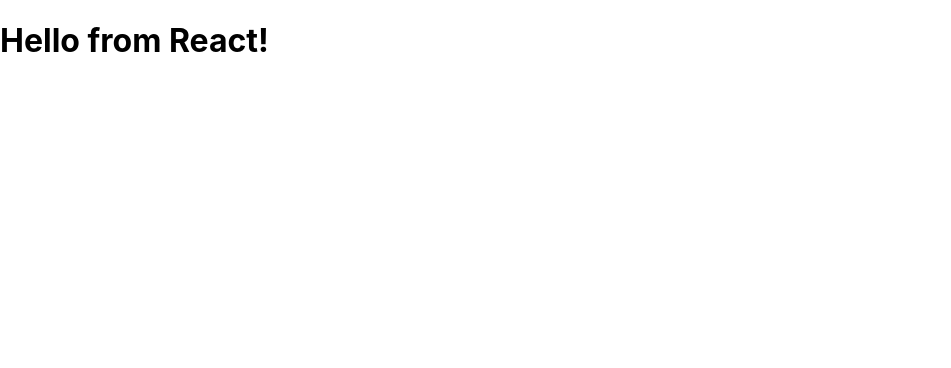
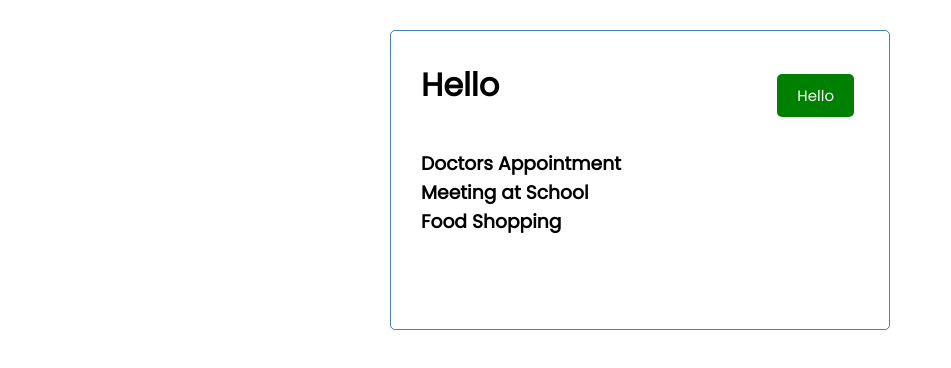
Before and after one commit to kamilsamaj/react-task-tracker, a React (Create React App) app: page / in a window 1280 px wide. Shown: the top 368 px of the page, without its empty margins (0-951 px from the left). Built offline with nearby package versions, Linux system fonts and the light colour scheme.

Commit message:
add button and tasks components

```diff
--- a/src/App.tsx
+++ b/src/App.tsx
@@ -1,9 +1,13 @@
 import React from "react";
+import Tasks from "./components/Tasks";
+
+import Header from "./components/Header";
 
 function App() {
   return (
-    <div className="App">
-      <h1>Hello from React!</h1>
+    <div className="container">
+      <Header title="Hello" />
+      <Tasks />
     </div>
   );
 }
--- /dev/null
+++ b/src/components/Button.tsx
@@ -0,0 +1,27 @@
+import React from "react";
+
+const Button = ({
+  color,
+  text,
+  onClick,
+}: {
+  color: string;
+  text: string;
+  onClick: (ev: any) => void;
+}) => {
+  return (
+    <button
+      onClick={onClick}
+      style={{ backgroundColor: color }}
+      className="btn"
+    >
+      {text}
+    </button>
+  );
+};
+
+Button.defaultProps = {
+  color: "steelblue",
+};
+
+export default Button;
--- /dev/null
+++ b/src/components/Header.tsx
@@ -0,0 +1,22 @@
+import React from "react";
+import Button from "./Button";
+
+const Header = ({ title }: { title: string }) => {
+  const onClick = (ev: any) => {
+    console.log(ev);
+    console.log("click");
+  };
+
+  return (
+    <header className="header">
+      <h1 className="header">{title}</h1>
+      <Button color="green" text="Hello" onClick={onClick} />
+    </header>
+  );
+};
+
+Header.defaultProps = {
+  title: "Default Title",
+};
+
+export default Header;
--- /dev/null
+++ b/src/components/Tasks.tsx
@@ -0,0 +1,34 @@
+import React from "react";
+
+const tasks = [
+  {
+    id: 1,
+    text: "Doctors Appointment",
+    day: "Feb 5th at 2:30pm",
+    reminder: true,
+  },
+  {
+    id: 2,
+    text: "Meeting at School",
+    day: "Feb 6th at 1:30pm",
+    reminder: true,
+  },
+  {
+    id: 3,
+    text: "Food Shopping",
+    day: "Feb 5th at 2:30pm",
+    reminder: false,
+  },
+];
+
+const Tasks = () => {
+  return (
+    <>
+      {tasks.map((task) => (
+        <h3 key={task.id}>{task.text}</h3>
+      ))}
+    </>
+  );
+};
+
+export default Tasks;
--- a/src/index.css
+++ b/src/index.css
@@ -1,13 +1,112 @@
-body {
-  margin: 0;
-  font-family: -apple-system, BlinkMacSystemFont, 'Segoe UI', 'Roboto', 'Oxygen',
-    'Ubuntu', 'Cantarell', 'Fira Sans', 'Droid Sans', 'Helvetica Neue',
-    sans-serif;
-  -webkit-font-smoothing: antialiased;
-  -moz-osx-font-smoothing: grayscale;
+@import url('https://fonts.googleapis.com/css2?family=Poppins:wght@300;400&display=swap');
+
+* {
+    box-sizing: border-box;
+    margin: 0;
+    padding: 0;
 }
 
-code {
-  font-family: source-code-pro, Menlo, Monaco, Consolas, 'Courier New',
-    monospace;
+body {
+    font-family: 'Poppins', sans-serif;
 }
+
+.container {
+    max-width: 500px;
+    margin: 30px auto;
+    overflow: auto;
+    min-height: 300px;
+    border: 1px solid steelblue;
+    padding: 30px;
+    border-radius: 5px;
+}
+
+.header {
+    display: flex;
+    justify-content: space-between;
+    align-items: center;
+    margin-bottom: 20px;
+}
+
+.btn {
+    display: inline-block;
+    background: #000;
+    color: #fff;
+    border: none;
+    padding: 10px 20px;
+    margin: 5px;
+    border-radius: 5px;
+    cursor: pointer;
+    text-decoration: none;
+    font-size: 15px;
+    font-family: inherit;
+}
+
+.btn:focus {
+    outline: none;
+}
+
+.btn:active {
+    transform: scale(0.98);
+}
+
+.btn-block {
+    display: block;
+    width: 100%;
+}
+
+.task {
+    background: #f4f4f4;
+    margin: 5px;
+    padding: 10px 20px;
+    cursor: pointer;
+}
+
+.task.reminder {
+    border-left: 5px solid green;
+}
+
+.task h3 {
+    display: flex;
+    align-items: center;
+    justify-content: space-between;
+}
+
+.add-form {
+    margin-bottom: 40px;
+}
+
+.form-control {
+    margin: 20px 0;
+}
+
+.form-control label {
+    display: block;
+}
+
+.form-control input {
+    width: 100%;
+    height: 40px;
+    margin: 5px;
+    padding: 3px 7px;
+    font-size: 17px;
+}
+
+.form-control-check {
+    display: flex;
+    align-items: center;
+    justify-content: space-between;
+}
+
+.form-control-check label {
+    flex: 1;
+}
+
+.form-control-check input {
+    flex: 2;
+    height: 20px;
+}
+
+footer {
+    margin-top: 30px;
+    text-align: center;
+}
```
